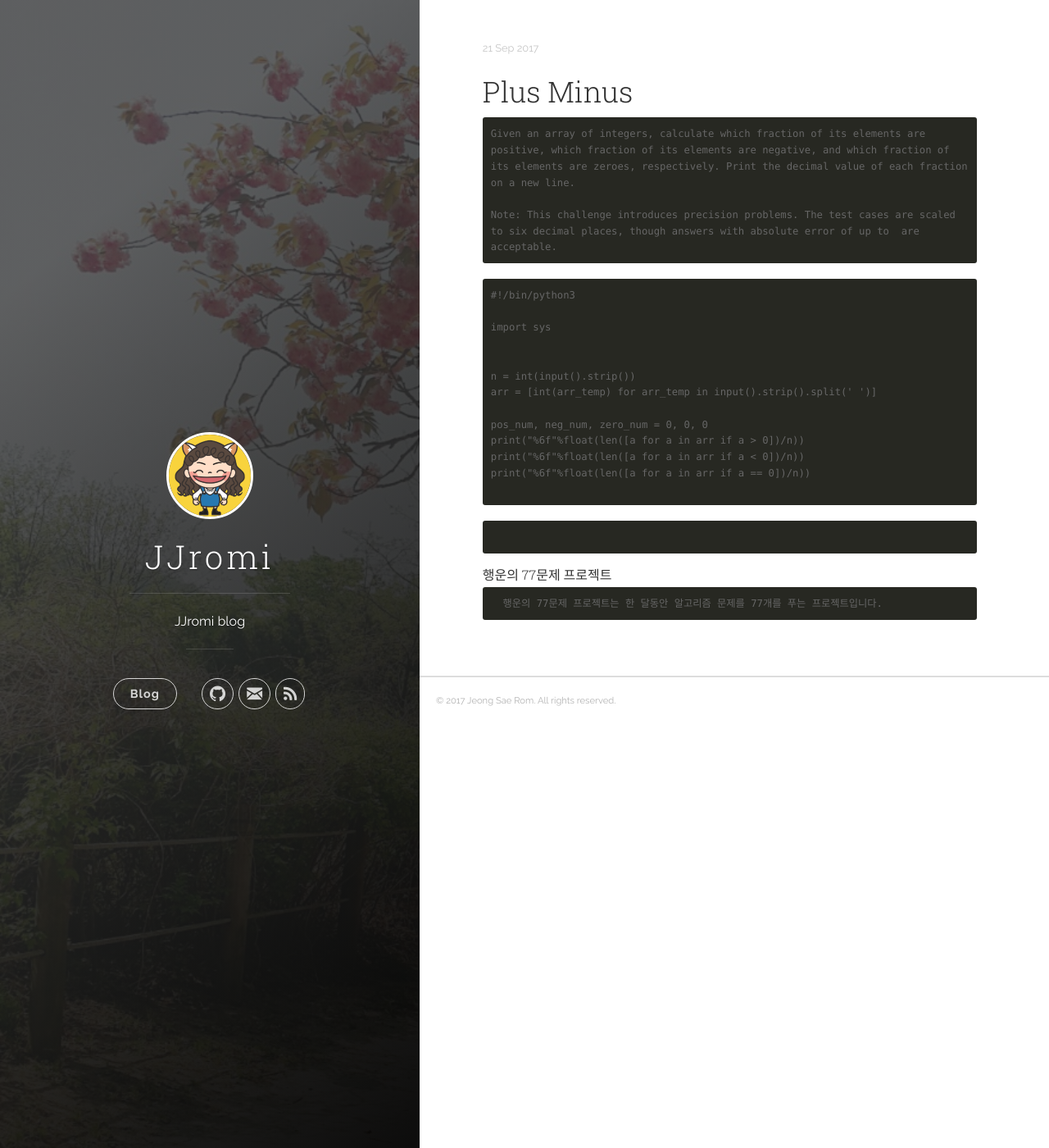
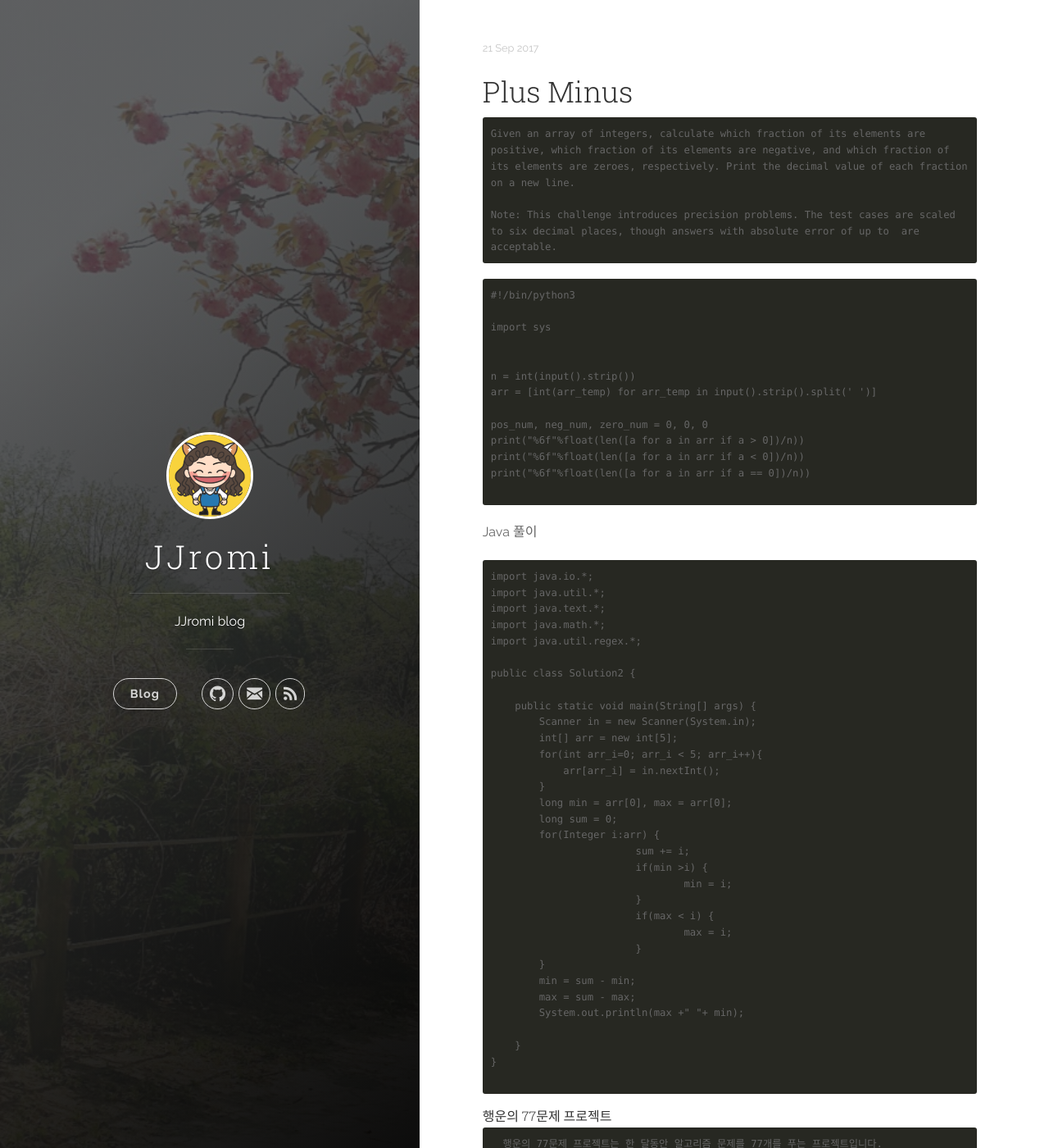
Before and after one commit to JJRomi/jjromi.github.io, a Jekyll site: the page built from _posts/2017-09-15-lucky_4.markdown, in a window 1280 px wide and 1400 px high. Shown: the whole window at 82% size. Built offline with Jekyll 4.4.1, drawn with Linux system fonts in a browser that asks for light colours; nearby versions of some CDN libraries.

Commit message:
[algorithm] add intro, edit lucky 4

````diff
--- a/_posts/2017-09-15-lucky_4.markdown
+++ b/_posts/2017-09-15-lucky_4.markdown
@@ -25,7 +25,39 @@ print("%6f"%float(len([a for a in arr if a == 0])/n))
 
 ```
 
+Java 풀이
 ```
+import java.io.*;
+import java.util.*;
+import java.text.*;
+import java.math.*;
+import java.util.regex.*;
+
+public class Solution2 {
+
+    public static void main(String[] args) {
+        Scanner in = new Scanner(System.in);
+        int[] arr = new int[5];
+        for(int arr_i=0; arr_i < 5; arr_i++){
+            arr[arr_i] = in.nextInt();
+        }
+        long min = arr[0], max = arr[0];
+        long sum = 0;
+        for(Integer i:arr) {
+        		sum += i;
+        		if(min >i) {
+        			min = i;
+        		}
+        		if(max < i) {
+        			max = i;
+        		}
+        }
+        min = sum - min;
+        max = sum - max;
+        System.out.println(max +" "+ min);
+
+    }
+}
 
 ```
 
````
Also changed, not shown: _posts/2017-09-15-lucky_0.markdown (added, +14 -0 lines), _posts/2017-09-21-lucky_20.markdown (deleted, +0 -68 lines).
